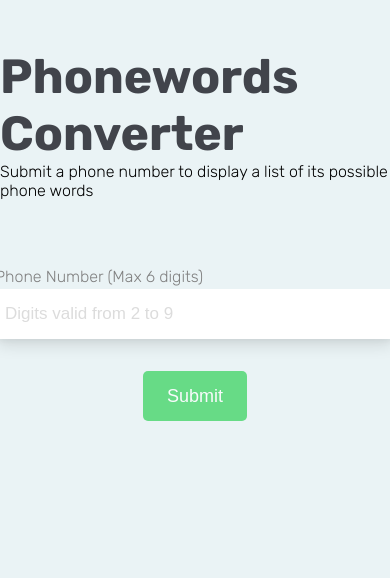
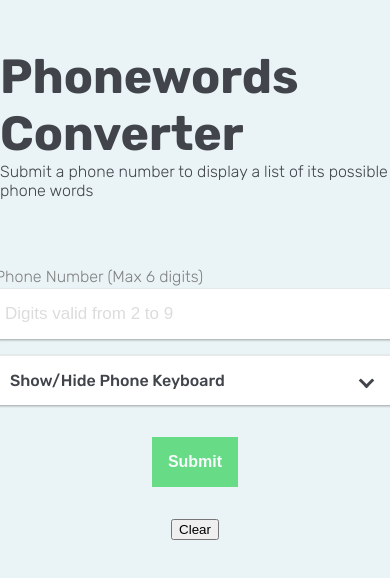
Before and after one commit to diegodinizz/phonewords-converter, a React (Create React App) app in the folder client/: page / in a window 390 px wide. Shown: the top 578 px of the page. Built offline with nearby package versions, Linux system fonts and the light colour scheme.

Commit message:
WIP: phone keyboard

```diff
--- a/client/src/components/Button.js
+++ b/client/src/components/Button.js
@@ -12,13 +12,12 @@ const getButtonStyles = props => {
 const Container = styled.button`
   width: auto;
   background-color: #30d158;
-  border-radius: 5px;
   color: #fff;
   cursor: pointer;
-  font-size: 18px;
-  font-weight: 500;
+  font-size: 1rem;
+  font-weight: 600;
   height: 50px;
-  padding: 0 1.5rem;
+  padding: 0 1rem;
   text-align: center;
   border: none;
   outline: none;
--- a/client/src/components/InputField.js
+++ b/client/src/components/InputField.js
@@ -15,14 +15,13 @@ const Label = styled.p`
 
 const Input = styled.input`
   border: none;
-  border-radius: 5px;
   outline: none;
   padding: 10px;
   width: 100%;
   height: 50px;
   font-size: 17px;
   color: #545454;
-  box-shadow: 0 10px 15px -3px rgb(0 0 0 / 10%), 0 4px 6px -2px rgb(0 0 0 / 5%);
+  box-shadow: 0 1px 3px rgba(0, 0, 0, 0.12), 0 1px 2px rgba(0, 0, 0, 0.24);
 
   ::placeholder {
     color: gainsboro;
--- /dev/null
+++ b/client/src/components/PhoneKeyboard.js
@@ -0,0 +1,108 @@
+import { useState } from 'react'
+import styled, { css } from 'styled-components'
+
+const Container = styled.div`
+  display: flex;
+  flex-direction: column;
+  width: 25rem;
+  height: auto;
+  margin-top: 1rem;
+  background-color: #fff;
+  box-shadow: 0 1px 3px rgba(0, 0, 0, 0.12), 0 1px 2px rgba(0, 0, 0, 0.24);
+  /* transition: all 0.3s cubic-bezier(0.25, 0.8, 0.25, 1);
+
+  :hover {
+    box-shadow: 0 14px 28px rgba(0, 0, 0, 0.25), 0 10px 10px rgba(0, 0, 0, 0.22);
+  } */
+`
+
+const ShowHideContainer = styled.div`
+  display: flex;
+  flex-direction: row;
+  justify-content: space-between;
+  align-items: center;
+  padding: 15px;
+  cursor: pointer;
+  border-top: 1px solid rgba(212, 212, 217, 0.5);
+`
+
+const Title = styled.p`
+  font-weight: 500;
+  font-size: 1rem;
+  margin: 0;
+`
+const turnArrow = css`
+  transform: rotate(-135deg);
+  -webkit-transform: rotate(-135deg);
+  transition: transform 300ms ease-out;
+`
+
+const Arrow = styled.i`
+  margin-right: 0.5rem;
+  border: solid #41444b;
+  border-width: 0 3px 3px 0;
+  display: inline-block;
+  padding: 4px;
+  transform: rotate(45deg);
+  -webkit-transform: rotate(45deg);
+  transition: transform 300ms ease-out;
+
+  &.turn {
+    ${turnArrow}
+  }
+`
+
+const showKeyPad = css`
+  display: block;
+`
+
+const KeyPadContainer = styled.div`
+  display: flex;
+  flex-direction: column;
+  padding: 15px;
+  display: none;
+
+  &.active {
+    ${showKeyPad}
+  }
+`
+
+export const PhoneKeyboard = ({ onClick }) => {
+  const [active, setActive] = useState(false)
+
+  return (
+    <Container>
+      <ShowHideContainer onClick={() => setActive(!active)}>
+        <Title>Show/Hide Phone Keyboard</Title>
+        <Arrow className={active ? 'turn' : ''}></Arrow>
+      </ShowHideContainer>
+      <KeyPadContainer className={active ? 'active' : ''}>
+        <button>1</button>
+        <button value='2' onClick={onClick}>
+          2
+        </button>
+        <button value='3' onClick={onClick}>
+          3
+        </button>
+        <button value='4' onClick={onClick}>
+          4
+        </button>
+        <button value='5' onClick={onClick}>
+          5
+        </button>
+        <button value='6' onClick={onClick}>
+          6
+        </button>
+        <button value='7' onClick={onClick}>
+          7
+        </button>
+        <button value='8' onClick={onClick}>
+          8
+        </button>
+        <button value='9' onClick={onClick}>
+          9
+        </button>
+      </KeyPadContainer>
+    </Container>
+  )
+}
--- a/client/src/container/WordList.js
+++ b/client/src/container/WordList.js
@@ -19,17 +19,15 @@ const ListContainer = styled.div`
 
 const Title = styled.h1`
   font-size: 1.5rem;
-  color: #41444b;
   text-align: center;
 `
 
 export const WordList = ({ number }) => {
   const wordList = useSelector(state => state.wordsData)
-  const fetching = useSelector(state => state.isFetching)
 
   return (
     <div>
-      {!fetching ? (
+      {wordList.length ? (
         <Container>
           <Title>List of Words for the number: {number}</Title>
           <ListContainer>
--- a/client/src/pages/Home.js
+++ b/client/src/pages/Home.js
@@ -3,21 +3,22 @@ import { useState } from 'react'
 import { useDispatch } from 'react-redux'
 
 import { InputField } from '../components/InputField'
+import { PhoneKeyboard } from '../components/PhoneKeyboard'
 import { Button } from '../components/Button'
 import { WordList } from '../container/WordList'
 
-import { fetchPhoneWordsAsync } from '../redux/actions'
+import { clearPhoneWords, fetchPhoneWordsAsync } from '../redux/actions'
 
 const Container = styled.div`
   display: flex;
   flex-direction: column;
   align-items: center;
   justify-content: center;
+  color: #41444b;
 `
 
 const Title = styled.h1`
   font-size: 3rem;
-  color: #41444b;
   margin: 3rem 0 0 0;
 `
 
@@ -32,10 +33,22 @@ export const Home = () => {
   const [inputTerm, setInputTerm] = useState('')
   const dispatch = useDispatch()
 
-  function handleClick () {
+  function handleSubmit () {
     dispatch(fetchPhoneWordsAsync(inputTerm))
     setNumber(inputTerm)
     setInputTerm('')
+  }
+
+  function handleClick (event) {
+    if (inputTerm.length <= 5) {
+      setInputTerm([...inputTerm, event.target.value].join(''))
+    }
+  }
+
+  function handleClear () {
+    setInputTerm('')
+    setNumber('')
+    dispatch(clearPhoneWords())
   }
 
   return (
@@ -47,11 +60,13 @@ export const Home = () => {
       <InputField
         value={inputTerm}
         placeholder='Digits valid from 2 to 9'
-        onChange={event => setInputTerm(event.target.value)}
+        onChange={event => setInputTerm([event.target.value].join(''))}
       />
-      <Button onClick={handleClick} disabled={inputTerm === ''}>
+      <PhoneKeyboard onClick={handleClick} />
+      <Button onClick={handleSubmit} disabled={inputTerm === ''}>
         Submit
       </Button>
+      <button onClick={handleClear}>Clear</button>
       <WordList number={number} />
     </Container>
   )
--- a/client/src/redux/actions.js
+++ b/client/src/redux/actions.js
@@ -12,6 +12,10 @@ export const fetchPhoneWordsSuccess = words => ({
 export const fetchPhoneWordsFailure = errorMessage => ({
   type: PhoneWordsActionTypes.FETCH_PHONEWORDS_FAILURE,
   payload: errorMessage
+})
+
+export const clearPhoneWords = () => ({
+  type: PhoneWordsActionTypes.CLEAR_PHONEWORDS
 })
 
 export const fetchPhoneWordsAsync = number => {
--- a/client/src/redux/reducer.js
+++ b/client/src/redux/reducer.js
@@ -1,7 +1,7 @@
 import { PhoneWordsActionTypes } from './types'
 
 const INITIAL_STATE = {
-  wordsData: null,
+  wordsData: [],
   isFetching: true,
   errorMessage: undefined
 }
@@ -25,6 +25,11 @@ export const phoneWordsReducer = (state = INITIAL_STATE, action) => {
         isFetching: false,
         errorMessage: action.payload
       }
+    case PhoneWordsActionTypes.CLEAR_PHONEWORDS:
+      return {
+        ...state,
+        wordsData: []
+      }
     default:
       return state
   }
--- a/client/src/redux/types.js
+++ b/client/src/redux/types.js
@@ -1,5 +1,6 @@
 export const PhoneWordsActionTypes = {
   FETCH_PHONEWORDS_START: 'FETCH_PHONEWORDS_START',
   FETCH_PHONEWORDS_SUCCESS: 'FETCH_PHONEWORDS_SUCCESS',
-  FETCH_PHONEWORDS_FAILURE: 'FETCH_PHONEWORDS_FAILURE'
+  FETCH_PHONEWORDS_FAILURE: 'FETCH_PHONEWORDS_FAILURE',
+  CLEAR_PHONEWORDS: 'CLEAR_PHONEWORDS'
 }
```
Also changed, not shown: 1 other file (tests, documents, lock files or other folders).
